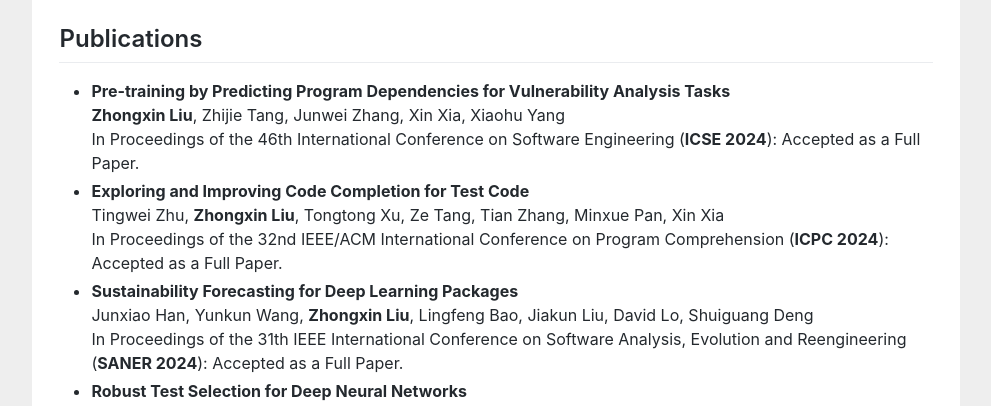
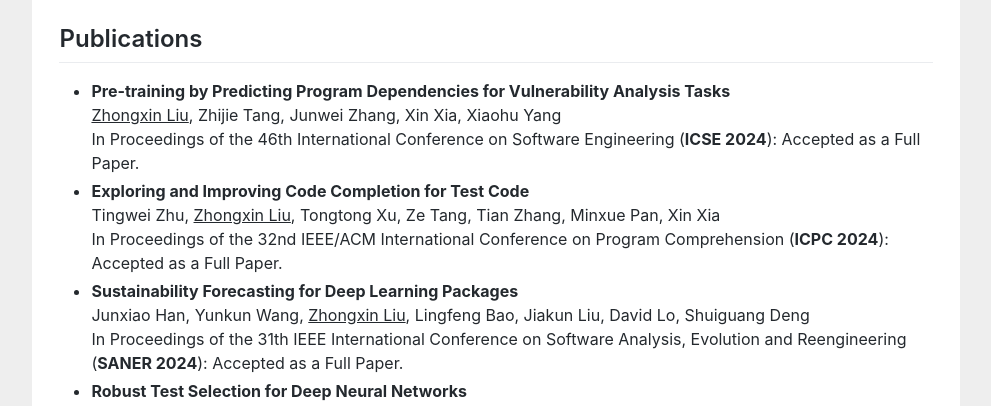
Before and after one commit to zhongxin-liu/zhongxin-liu.github.io, a Jekyll site: the page index.html, which Jekyll copies as it is, in a window 1280 px wide. Shown: the part 860-1266 px from the top of the page, without its empty margins (144-1135 px from the left). Built offline with Jekyll 4.4.1, drawn with Linux system fonts in a browser that asks for light colours.

```diff
--- a/index.html
+++ b/index.html
@@ -81,19 +81,19 @@ gtag('config', 'UA-158965281-1');
 					<li>
 						<b>Pre-training by Predicting Program Dependencies for Vulnerability Analysis Tasks</b>
 						<br>
-						<b>Zhongxin Liu</b>, Zhijie Tang, Junwei Zhang, Xin Xia, Xiaohu Yang<br>
+						<u>Zhongxin Liu</u>, Zhijie Tang, Junwei Zhang, Xin Xia, Xiaohu Yang<br>
 						In Proceedings of the 46th International Conference on Software Engineering (<b>ICSE 2024</b>): Accepted as a Full Paper.
 					</li>
 					<li>
 						<b>Exploring and Improving Code Completion for Test Code</b>
 						<br>
-						Tingwei Zhu, <b>Zhongxin Liu</b>, Tongtong Xu, Ze Tang, Tian Zhang, Minxue Pan, Xin Xia<br>
+						Tingwei Zhu, <u>Zhongxin Liu</u>, Tongtong Xu, Ze Tang, Tian Zhang, Minxue Pan, Xin Xia<br>
 						In Proceedings of the 32nd IEEE/ACM International Conference on Program Comprehension (<b>ICPC 2024</b>): Accepted as a Full Paper.
 					</li>
 					<li>
 						<b>Sustainability Forecasting for Deep Learning Packages</b>
 						<br>
-						Junxiao Han, Yunkun Wang, <b>Zhongxin Liu</b>, Lingfeng Bao, Jiakun Liu, David Lo, Shuiguang Deng<br>
+						Junxiao Han, Yunkun Wang, <u>Zhongxin Liu</u>, Lingfeng Bao, Jiakun Liu, David Lo, Shuiguang Deng<br>
 						In Proceedings of the 31th IEEE International Conference on Software Analysis, Evolution and Reengineering (<b>SANER 2024</b>): Accepted as a Full Paper.
 					</li>
 					<li>
```
